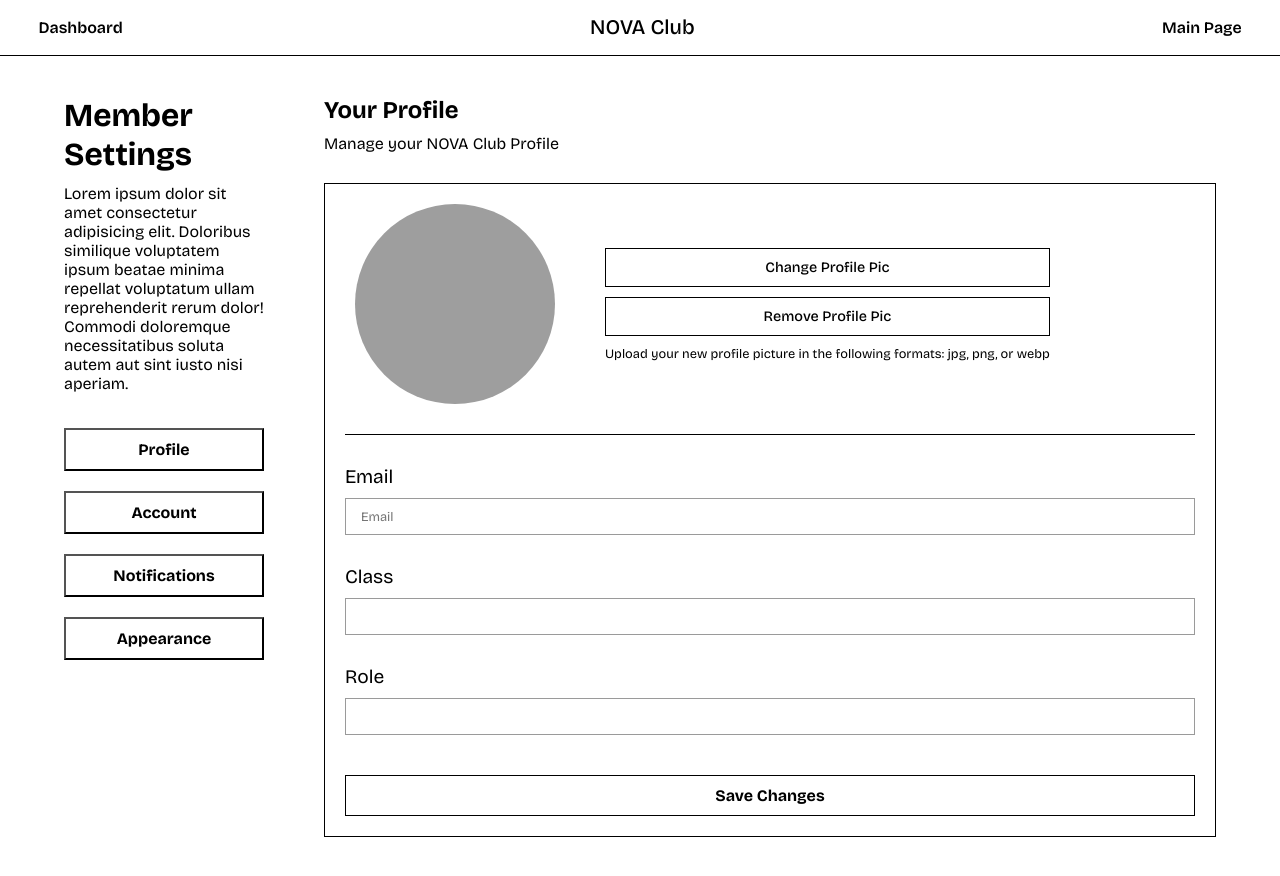
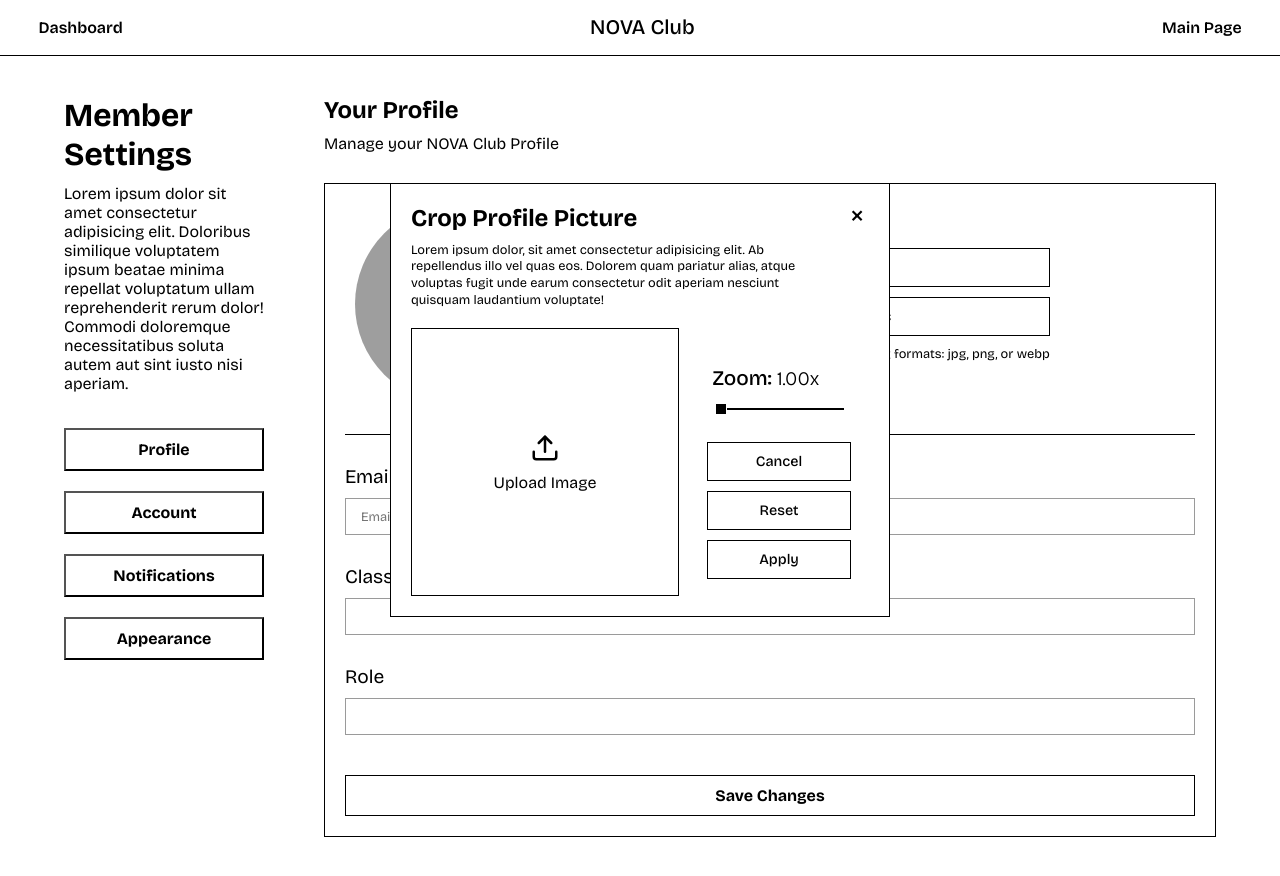
Before and after one commit to nexora-droid/Club-Website-V2, a website: page public/membersettings.html in a window 1280 px wide. Both pictures are taken after a click on the button "Change Profile Pic". Drawn offline with nearby package versions, Linux system fonts and the light colour scheme; grey boxes are pictures that could not be loaded.

Commit message:
pfp edit flow redesign

```diff
--- a/public/membersettings.css
+++ b/public/membersettings.css
@@ -257,7 +257,7 @@ h1, h2, h3, p{
 }
 
 #cropCanvas{
-    display: block;
+    display: none;
     width: 100%;
     aspect-ratio: 1/1;
     height: 100%;
@@ -329,6 +329,23 @@ h1, h2, h3, p{
     border: 1px solid white;
 }
 
+.uploadpfp{
+    width: 100%;
+    height: 100%;
+    background: white;
+    display: flex;
+    flex-direction: column;
+    align-items: center;
+    justify-content: center;
+    gap: 10px;
+    color: black;
+}
+
+.uploadpfp svg{
+    width: 30px;
+    height: 30px;
+}
+
 /* account section */
 .settings-row{
     display: flex;
--- a/public/membersettings.html
+++ b/public/membersettings.html
@@ -166,6 +166,16 @@
 
             <div class="croppingarea">
                 <div class="crop-area">
+                    <div class="uploadpfp" id="uploadPlaceholder">
+                        <svg xmlns="http://w3.org" width="24" height="24" viewBox="0 0 24 24" fill="none" stroke="currentColor" stroke-width="2" stroke-linecap="round" stroke-linejoin="round">
+                            <path d="M21 15v4a2 2 0 0 1-2 2H5a2 2 0 0 1-2-2v-4" />
+                            <polyline points="17 8 12 3 7 8" />
+                            <line x1="12" x2="12" y1="3" y2="15" />
+                        </svg>
+
+                        <p>Upload Image</p>
+                    </div>
+
                     <canvas id="cropCanvas"></canvas>
                 </div>
 
--- a/public/membersettings.js
+++ b/public/membersettings.js
@@ -31,7 +31,11 @@ const ctx = cropCanvas.getContext("2d");
 const closeCropBtn = document.getElementById("closeCropBtn");
 const cancelCropBtn = document.getElementById("cancelCropBtn");
 const applyCropBtn = document.getElementById("applyCropBtn");
+
+const uploadPlaceholder = document.getElementById("uploadPlaceholder");
 const resetZoomBtn = document.getElementById("resetZoomBtn");
+const zoomSlider = document.getElementById("zoomSlider");
+const zoomValue = document.getElementById("zoomValue");
 
 let selectedImage = null;
 let imageURL = null;
@@ -43,6 +47,10 @@ let imageY = 0;
 let isDragging = false;
 let startX = 0;
 let startY = 0;
+
+uploadPlaceholder.addEventListener("click", () => {
+    picInput.click();
+})
 
 picInput.addEventListener("change", () => {
     const file = picInput.files[0];
@@ -73,8 +81,10 @@ picInput.addEventListener("change", () => {
         imageX = 0;
         imageY = 0;
 
-        drawImageOnCanvas(selectedImage);
-        cropMain.classList.add("active");
+        uploadPlaceholder.style.display = "none";
+        cropCanvas.style.display = "block";
+
+        drawImageOnCanvas();
     };
 
     selectedImage.src = imageURL;
@@ -144,7 +154,16 @@ window.addEventListener("mouseup", () => {
 
 // crop buttons
 pfpBtn.addEventListener("click", () => {
-    picInput.click();
+    cropMain.classList.add("active");
+    uploadPlaceholder.style.display = "flex";
+    cropCanvas.style.display = "none";
+
+    selectedImage = null;
+    imageX = 0;
+    imageY = 0;
+    zoom = 1;
+    zoomSlider.value = 1;
+    zoomValue.textContent = "1.00x"
 });
 
 applyCropBtn.addEventListener("click", () => {
@@ -189,9 +208,6 @@ resetZoomBtn.addEventListener("click", () => {
 })
 
 //zoom value display
-const zoomSlider = document.getElementById("zoomSlider");
-const zoomValue = document.getElementById("zoomValue");
-
 zoomSlider.addEventListener("input", (event) => {
     zoom = parseFloat(event.target.value);
     zoomValue.textContent = `${zoom.toFixed(2)}x`
```
